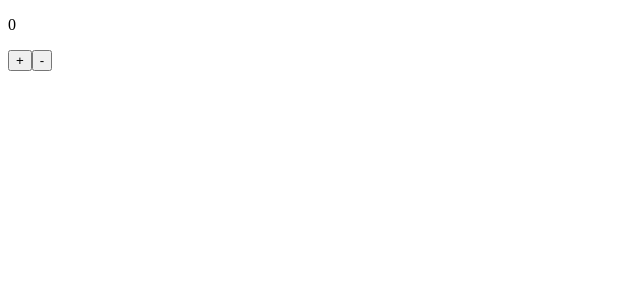
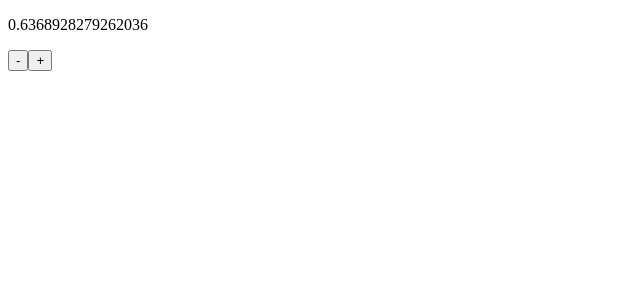
Before and after one commit to ZbigniewKulczynski1984/Clicker, a React (Create React App) app in the folder clicker/: page / in a window 1280 px wide. Shown: the top 300 px of the page, without its empty margins (0-640 px from the left). Built offline with nearby package versions, Linux system fonts and the light colour scheme.

Commit message:
error removed, Fn added to display.tsx

```diff
--- a/clicker/src/App.tsx
+++ b/clicker/src/App.tsx
@@ -1,12 +1,14 @@
 import React from 'react';
+import Display from './components/Display/Display';
+import Manipulator from './components/Manipulator/Manipulator';
+
 
 
 function App() {
   return (
     <div className="App">
-      <p>0</p>
-      <button>+</button>
-      <button>-</button>
+      <Display />
+      <Manipulator />
     </div>
   );
 }
--- /dev/null
+++ b/clicker/src/components/Display/Display.tsx
@@ -0,0 +1,11 @@
+import React from 'react';
+
+const Display = () => {
+	const generateRandomNumber = () => {
+		return Math.random();
+	};
+
+	return <p>{generateRandomNumber()}</p>;
+};
+
+export default Display;
```
Also changed, not shown: clicker/src/Display/Display.tsx (deleted, +0 -7 lines), clicker/src/components/Manipulator/Manipulator.tsx (renamed from clicker/src/Manipulator/Manipulator.tsx, +4 -3 lines).
